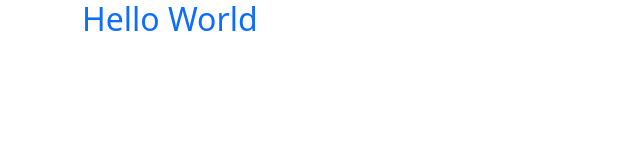
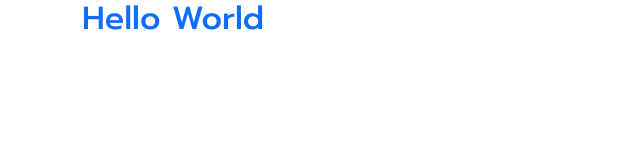
Before and after one commit to ecpieritz/shade-io, a Next.js app: page / in a window 1280 px wide. Shown: the top 160 px of the page, without its empty margins (0-640 px from the left). Built offline with nearby package versions, Linux system fonts and the light colour scheme.

Commit message:
Add font + font sizes

```diff
--- a/styles/globals.css
+++ b/styles/globals.css
@@ -1,5 +1,39 @@
+@import url('https://fonts.googleapis.com/css2?family=Prompt:ital,wght@0,100;0,200;0,300;0,400;0,500;0,600;0,700;0,800;0,900;1,100;1,200;1,300;1,400;1,500;1,600;1,700;1,800;1,900&display=swap');
+
+
 *{
   margin: 0;
   padding: 0;
   border: 0;
+  font-family: "Prompt", sans-serif;
 }
+
+h1{
+  font-size: 48px;
+  font-weight: 700;
+}
+
+h2{
+  font-size: 36px;
+  font-weight: 700;
+}
+
+h3{
+  font-size: 32px;
+  font-weight: 700;
+}
+
+h4{
+  font-size: 22px;
+  font-weight: 700;
+}
+
+p{
+  font-size: 18px;
+  font-weight: 400;
+}
+
+a,
+button{
+  font-weight: 700;
+}
```
